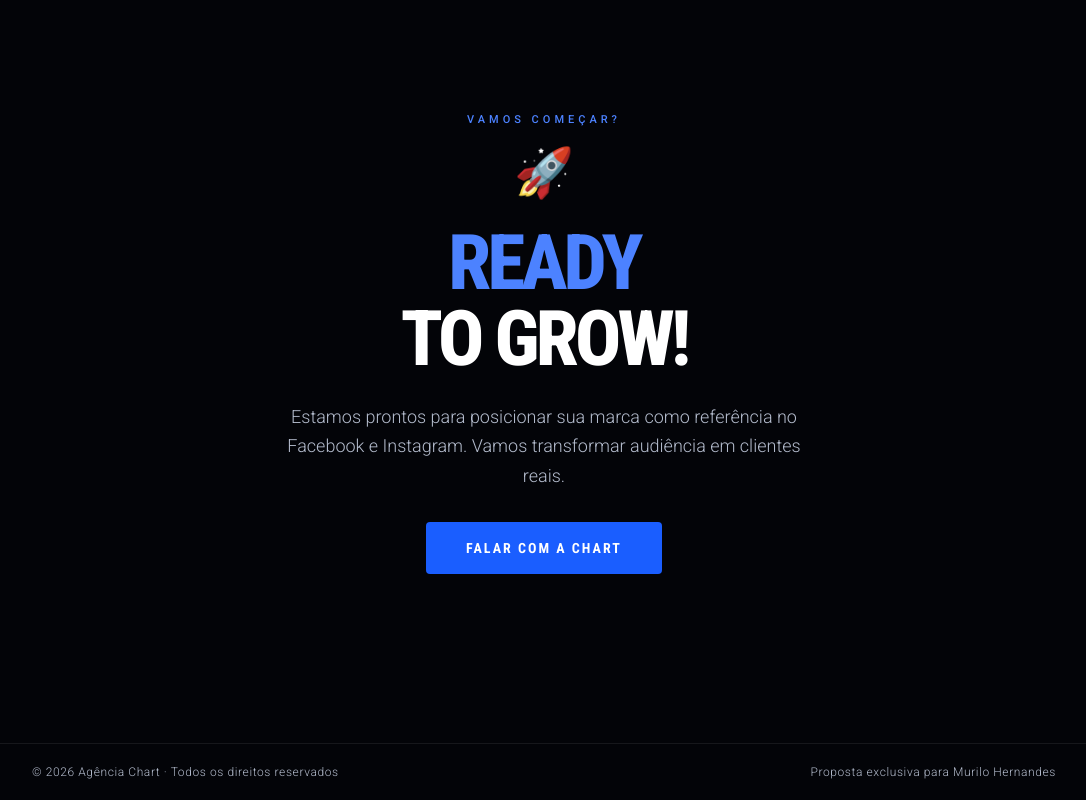
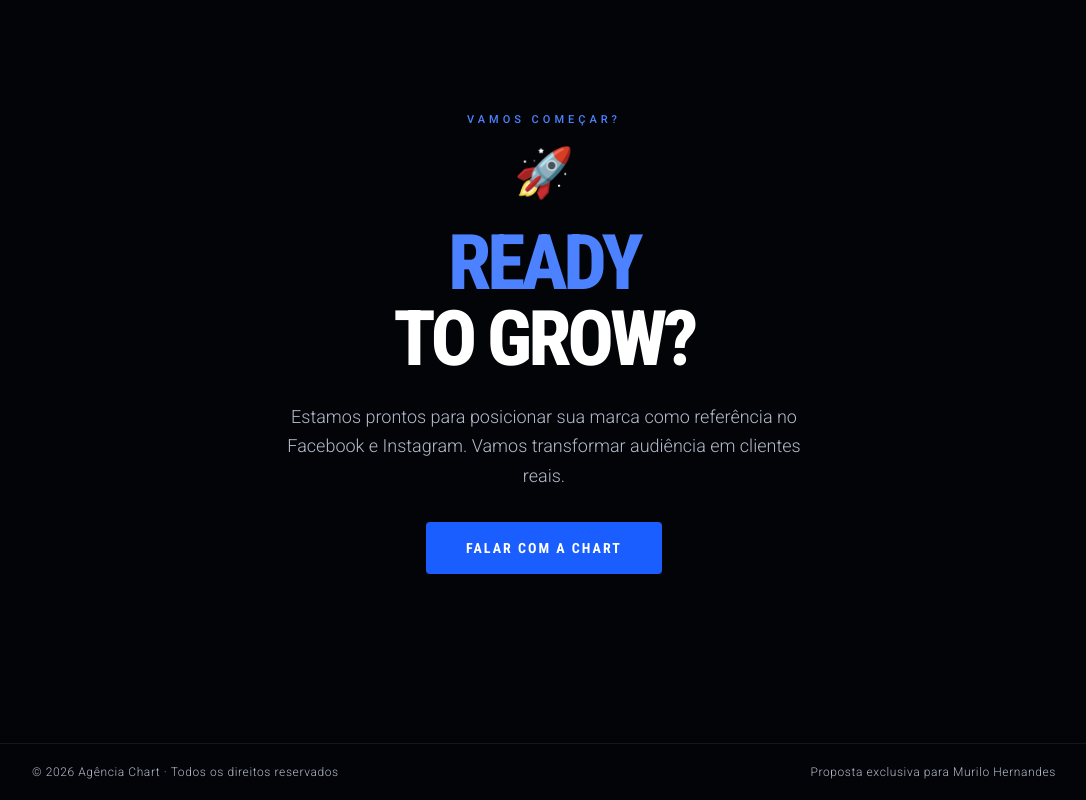
Before and after one commit to chartdigital/proposta-meta-ads, a React (Vite) app: page / in a window 1280 px wide. Shown: the part 5784-6584 px from the top of the page, without its empty margins (96-1182 px from the left). Built offline with nearby package versions, Linux system fonts and the light colour scheme; the HTML template or start-up script is replaced by a standard one.

Commit message:
Changes
Co-authored-by: chartdigital <264038008+chartdigital@users.noreply.github.com>

```diff
--- a/src/components/proposal/ClosingSection.tsx
+++ b/src/components/proposal/ClosingSection.tsx
@@ -9,9 +9,9 @@ const ClosingSection = () => (
       </span>
     </div>
     <h2 className="font-condensed text-[clamp(24px,6vw,80px)] font-extrabold uppercase tracking-tighter leading-none animate-fade-up max-md:text-[clamp(26px,9vw,48px)]">
-      <span className="text-primary-light">Ready</span>
+      <span className="text-primary-light">READY</span>
       <br />
-      to grow!
+      TO GROW?
     </h2>
     <p className="text-[clamp(14px,1.5vw,18px)] text-muted-foreground max-w-[520px] leading-relaxed animate-fade-up max-md:text-[14px]">
       Estamos prontos para posicionar sua marca como referência no Facebook e Instagram. Vamos transformar
```
